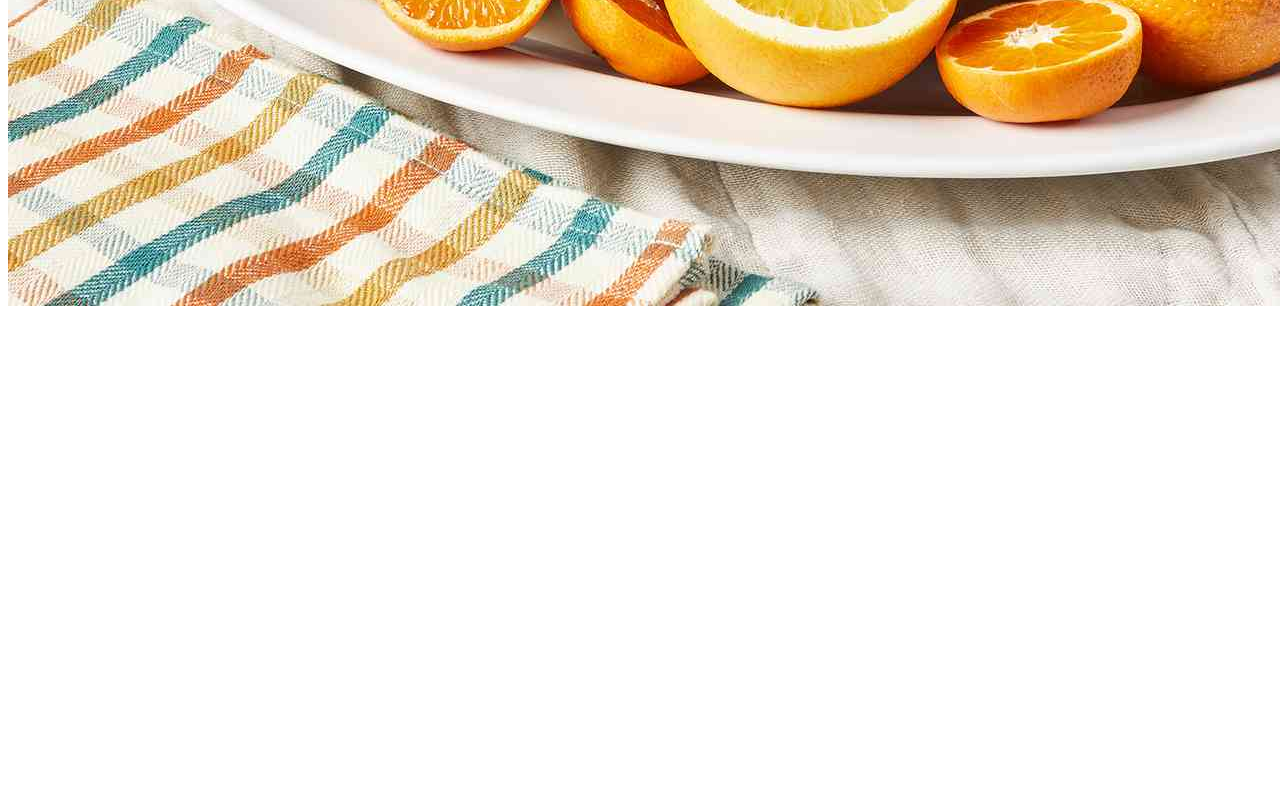
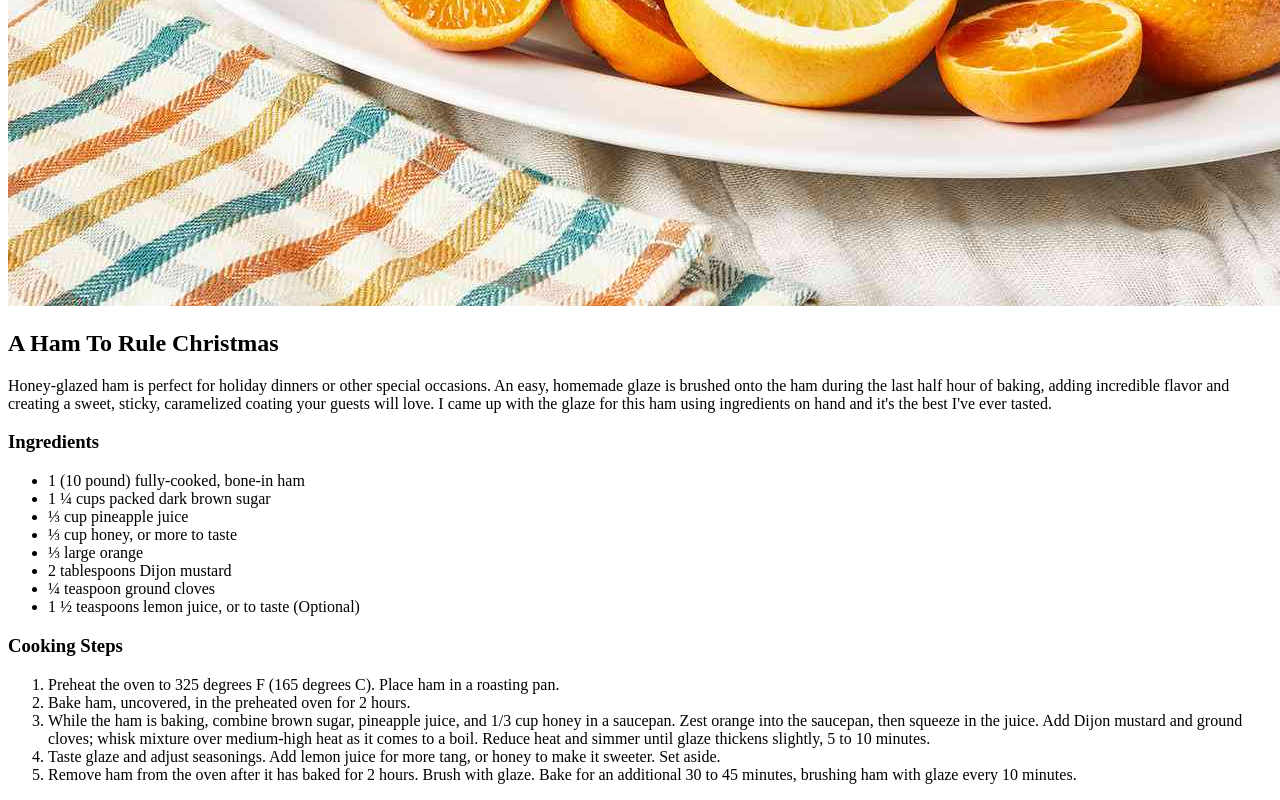
Before and after one commit to Zee-Doblekae/odin-recipes, a plain HTML site: page recipes/ham.html in a window 1280 px wide. Shown: the part 774-1574 px from the top of the page. Before the commit the page ends 1092 px from the top, so only its background shows below. Drawn offline with Linux system fonts and the light colour scheme.

Commit message:
Complete ham page. Add <ul> <ol> and description
Made a few smaller heading, and ingredients <ul> and a cooking steps
<ol> I didn't make the hame picture smaller. I figure I can scale the
image later in the Odin curriculum.

```diff
--- a/recipes/ham.html
+++ b/recipes/ham.html
@@ -8,5 +8,26 @@
     <body>
         <h1> The Perfect Christmas Ham </h1>
         <img src="./images/ham.jpg" alt="a beautifully cooked ham">
+        <h2>A Ham To Rule Christmas</h2>
+        <p>Honey-glazed ham is perfect for holiday dinners or other special occasions. An easy, homemade glaze is brushed onto the ham during the last half hour of baking, adding incredible flavor and creating a sweet, sticky, caramelized coating your guests will love. I came up with the glaze for this ham using ingredients on hand and it's the best I've ever tasted.</p>
+        <h3>Ingredients</h3>
+        <ul>
+            <li>1 (10 pound) fully-cooked, bone-in ham</li>
+            <li>1 ¼ cups packed dark brown sugar</li>
+            <li>⅓ cup pineapple juice</li>
+            <li>⅓ cup honey, or more to taste</li>
+            <li>⅓ large orange</li>
+            <li>2 tablespoons Dijon mustard</li>
+            <li>¼ teaspoon ground cloves</li>
+            <li>1 ½ teaspoons lemon juice, or to taste (Optional)</li>
+        </ul>
+        <h3>Cooking Steps</h3>
+        <ol>
+            <li>Preheat the oven to 325 degrees F (165 degrees C). Place ham in a roasting pan.</li>
+            <li>Bake ham, uncovered, in the preheated oven for 2 hours.</li>
+            <li>While the ham is baking, combine brown sugar, pineapple juice, and 1/3 cup honey in a saucepan. Zest orange into the saucepan, then squeeze in the juice. Add Dijon mustard and ground cloves; whisk mixture over medium-high heat as it comes to a boil. Reduce heat and simmer until glaze thickens slightly, 5 to 10 minutes.</li>
+            <li>Taste glaze and adjust seasonings. Add lemon juice for more tang, or honey to make it sweeter. Set aside.</li>
+            <li>Remove ham from the oven after it has baked for 2 hours. Brush with glaze. Bake for an additional 30 to 45 minutes, brushing ham with glaze every 10 minutes.</li>
+        </ol>
     </body>
 </html>
```
